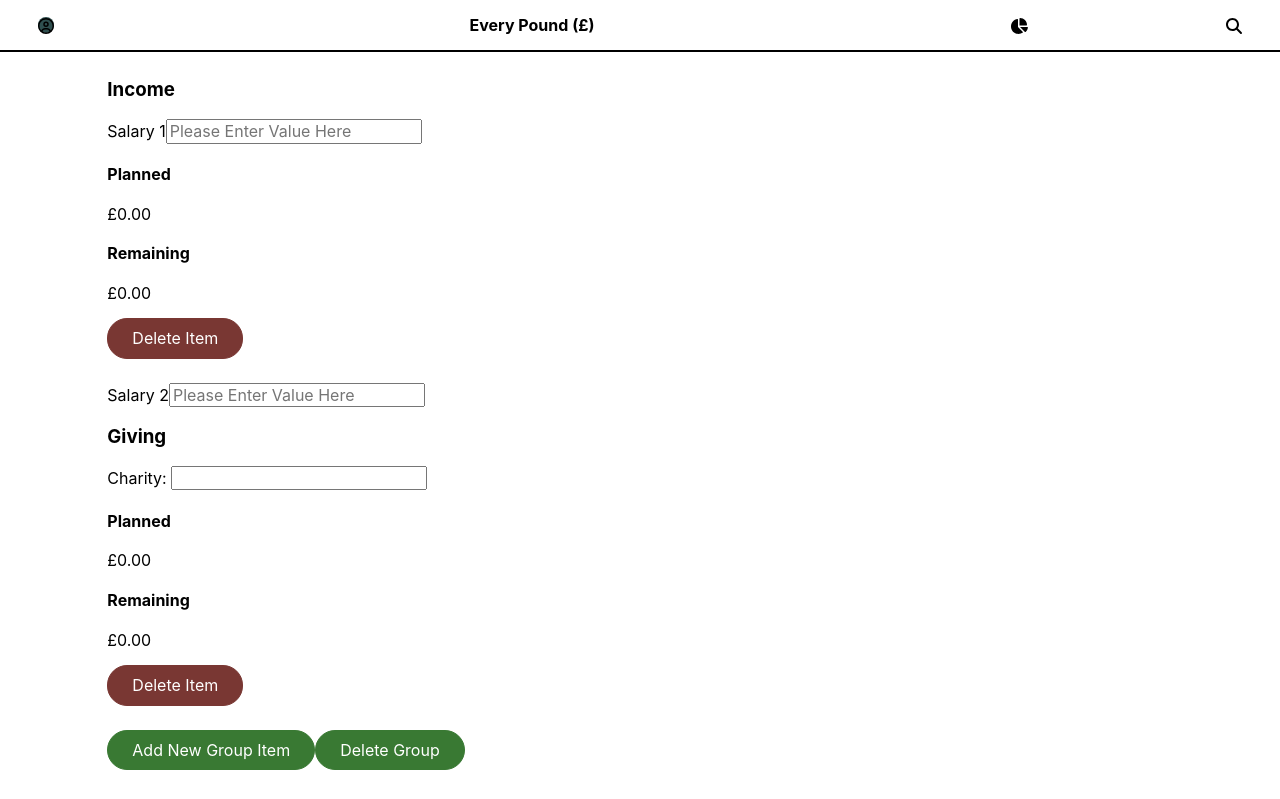
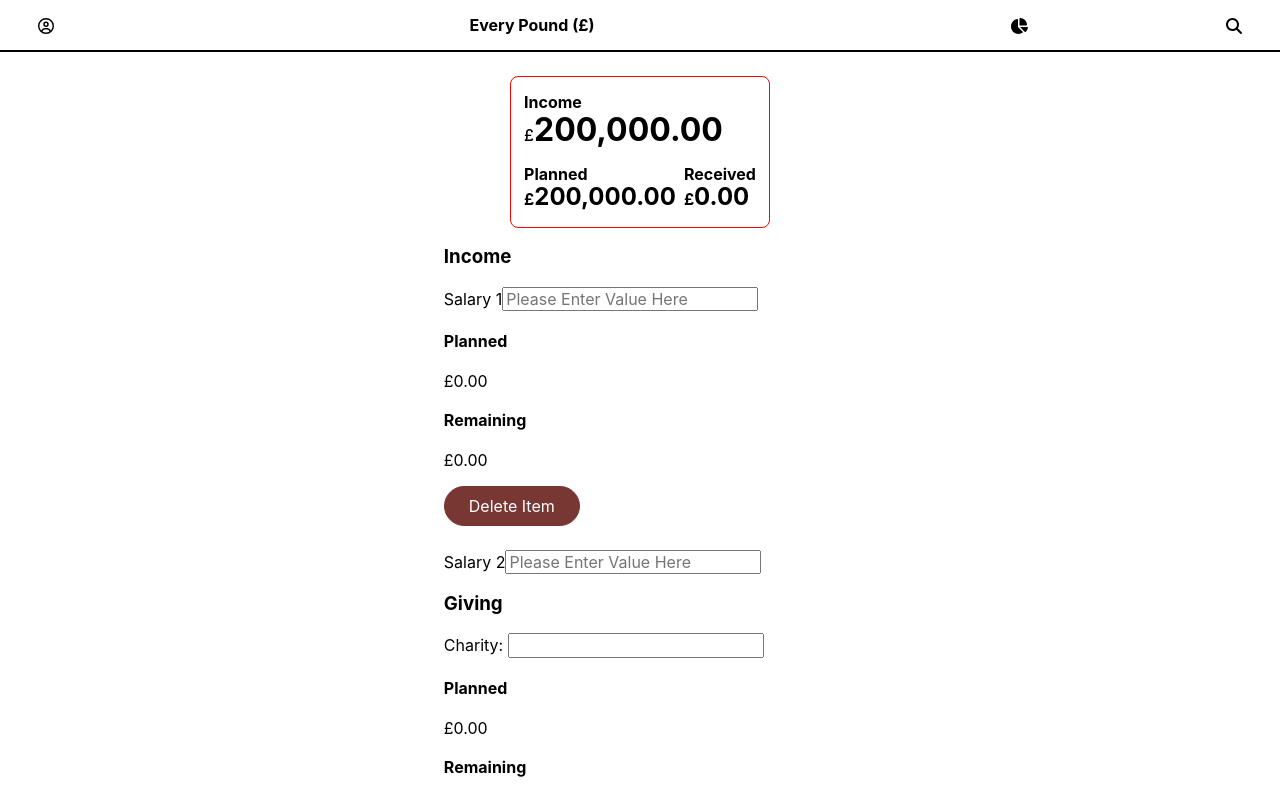
Before and after one commit to kemaakpala/zero-based-budgetapp, a React (Create React App) app: page /April in a window 1280 px wide. Shown: the top 799 px of the page. Built offline with nearby package versions, Linux system fonts and the light colour scheme.

Commit message:
updated the Budget page and introduced the Income hero section. fixed more CSS layout issues using the BEM methodology

```diff
--- /dev/null
+++ b/src/Budget/Budget.css
@@ -0,0 +1,55 @@
+section,
+.hero-container {
+  display: flex;
+  flex-direction: column;
+  flex: 1;
+  box-sizing: border-box;
+  justify-content: center;
+  align-content: center;
+  flex-wrap: wrap;
+  width: 100%;
+}
+section {
+  justify-items: center;
+  align-items: center;
+  padding: 1rem;
+}
+
+.hero-container {
+  border: 1px solid red;
+  border-radius: 0.5rem;
+  padding: 1rem;
+  min-width: 260px;
+  width: 200px;
+  max-width: 400px;
+}
+
+.hero-container h2,
+.hero-container h3 {
+  font-size: 1rem;
+  margin: 0;
+}
+
+.hero-container h2 > :first-child {
+  font-weight: 500;
+}
+
+.hero-container h2 > :last-child {
+  font-size: 2rem;
+  font-weight: bold;
+}
+
+.hero-container > div {
+  display: flex;
+  margin-top: 1rem;
+}
+
+.hero-container > div > :first-child {
+  margin: 0 0.5rem 0 0;
+}
+
+.hero-received-amount .amount >:last-child,
+.hero-planned-amount .amount >:last-child {
+  font-size: 1.5rem;
+  font-weight: bold;
+}
--- a/src/Budget/Budget.jsx
+++ b/src/Budget/Budget.jsx
@@ -1,13 +1,38 @@
 import { Button, TextField } from "../Component";
+import "./Budget.css";
 
 function Budget() {
   return (
+    <section>
+      <div className="hero-container">
+        <h2>Income</h2>
+        <h2>
+          <span>£</span>
+          <span>200,000.00</span>
+        </h2>
+        <div>
+          <div className="hero-planned-amount">
+            <h3>Planned</h3>
+            <h3 className="amount">
+              <span>£</span>
+              <span>200,000.00</span>
+            </h3>
+          </div>
+          <div className="hero-received-amount">
+            <h3>Received</h3>
+            <h3 className="amount">
+              <span>£</span>
+              <span>0.00</span>
+            </h3>
+          </div>
+        </div>
+      </div>
       <form className="form">
         <div className="group-container">
           <div className="group-header">
             <h3>Income</h3>
           </div>
-        <div className="group-item">
+          <div className="group-item group-item--hidden">
             <div className="group-item-fields">
               <TextField
                 id="primaryIncome"
@@ -202,7 +227,10 @@ function Budget() {
           </div>
           <div className="group-item">
             <div className="group-item-fields">
-            <label className="group-item-fields__label" htmlFor="transport_tfl">
+              <label
+                className="group-item-fields__label"
+                htmlFor="transport_tfl"
+              >
                 TFL:{" "}
               </label>
               <input
@@ -280,6 +308,7 @@ function Budget() {
           </Button>
         </div>
       </form>
+    </section>
   );
 }
 
--- a/src/Layout/Layout.css
+++ b/src/Layout/Layout.css
@@ -1,5 +1,6 @@
 .App-header,
-.App-footer {
+.App-footer,
+.App-main {
   grid-column: 1 / -1;
 }
 
@@ -23,24 +24,20 @@
   grid-row: 1 / 2;
   margin: 0;
 }
-.user-profile__container{
+.user-profile-container{
   grid-column: 1 / 2;
 }
-.budget-summary__container{
+.budget-summary-container{
   grid-column: 10 / 11;
 }
 .menu >:last-child {
   grid-column: 12 / -1;
 }
 
-main {
-  grid-column: 2 / -2;
-}
-
-aside {
+/* aside {
   display: none;
   grid-column: -2 / -1;
-}
+} */
 
 .divider {
   border: 1px solid #000000;
@@ -48,17 +45,14 @@ aside {
   margin: 1rem 0 0;
 }
 
-.user-profile__container,
-.budget-summary__container,
-.budget-search__container {
+.user-profile-container,
+.budget-summary-container,
+.budget-search-container {
   width: 1rem;
   height: 1rem;
   border-radius: 50%;
 }
-.user-profile__container {
-  background-color: darkslategray;
-}
-.user-profile__image img {
+.user-profile-container img {
   width: 100%;
   height: 100%;
   border-radius: 50%;
--- a/src/Layout/Layout.jsx
+++ b/src/Layout/Layout.jsx
@@ -28,21 +28,21 @@ export default function Layout() {
       <header className="App-header">
         <nav className="menu">
           <h1>Every Pound (£)</h1>
-          <div className="user-profile__container">
+          <div className="user-profile-container">
             <FontAwesomeIcon
               icon={faUserCircle}
               size="1x"
               title="user profile image"
             />
           </div>
-          <div className="budget-summary__container">
+          <div className="budget-summary-container">
             <FontAwesomeIcon
               icon={faChartPie}
               size="1x"
               title="budget summary"
             />
           </div>
-          <div className="budget-search__container">
+          <div className="budget-search-container">
             <FontAwesomeIcon
               icon={faMagnifyingGlass}
               size="1x"
@@ -61,10 +61,10 @@ export default function Layout() {
           </ul>
         </nav> */}
       </header>
-      <main>
+      <main className="App-main">
         <Outlet />
       </main>
-      <aside>
+      {/* <aside>
         <nav>
           <ul>
             <li>
@@ -78,7 +78,7 @@ export default function Layout() {
             </li>
           </ul>
         </nav>
-      </aside>
+      </aside> */}
       <footer className="App-footer">
         <hr />
         <p>&copy; {year}</p>
```
Lines whose indentation alone changed are shown as unchanged.
